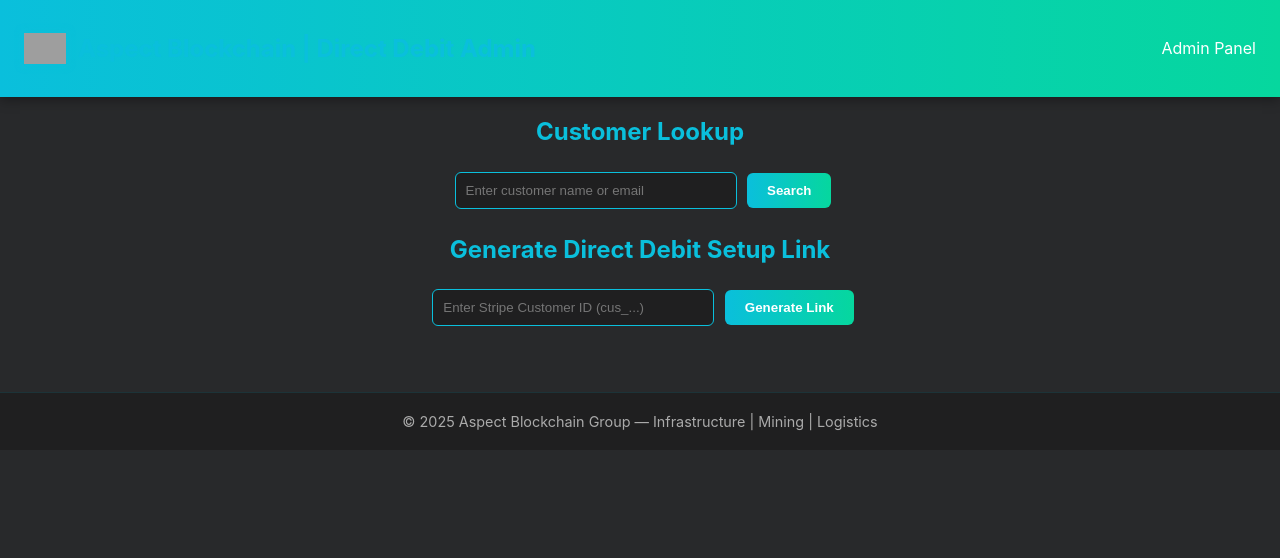
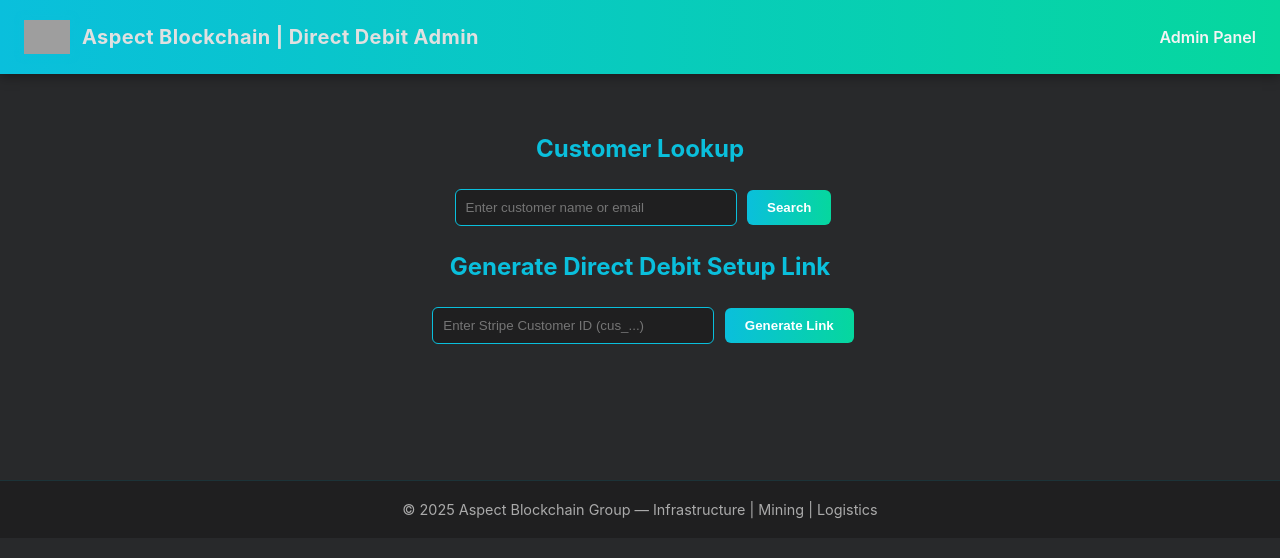
Before and after one commit to AspectBlockchain/aspect-bacs-setup, a website: page public/admin.html in a window 1280 px wide. Drawn offline with Linux system fonts and the light colour scheme; grey boxes are pictures that could not be loaded.

Commit message:
Fix navbar readability and add logo

```diff
--- a/public/admin.css
+++ b/public/admin.css
@@ -7,6 +7,7 @@
   text-align: center;
 }
 
+/* ===== NAVBAR ===== */
 .navbar {
   background: linear-gradient(90deg, #0abfdc, #06d79e);
   padding: 14px 24px;
@@ -22,9 +23,10 @@
   gap: 12px;
 }
 
+/* ===== LOGO ===== */
 .logo {
-  width: 42px;
-  height: 42px;
+  width: 46px;
+  height: 46px;
   object-fit: contain;
   filter: drop-shadow(0 0 4px rgba(10, 191, 220, 0.6));
   transition: transform 0.3s ease, filter 0.3s ease;
@@ -35,7 +37,25 @@
   filter: drop-shadow(0 0 12px rgba(6, 215, 158, 0.9));
 }
 
-h1, h2 {
+/* ===== HEADER TEXT ===== */
+.navbar h1 {
+  font-size: 1.25rem;
+  color: #e0e0e0; /* ✅ Light grey for readability */
+  margin: 0;
+  letter-spacing: 0.4px;
+}
+
+.user-info {
+  color: #f4f4f4;
+  font-weight: 600;
+}
+
+/* ===== MAIN ===== */
+main {
+  padding: 40px 20px;
+}
+
+h2 {
   color: #0abfdc;
 }
 
```
